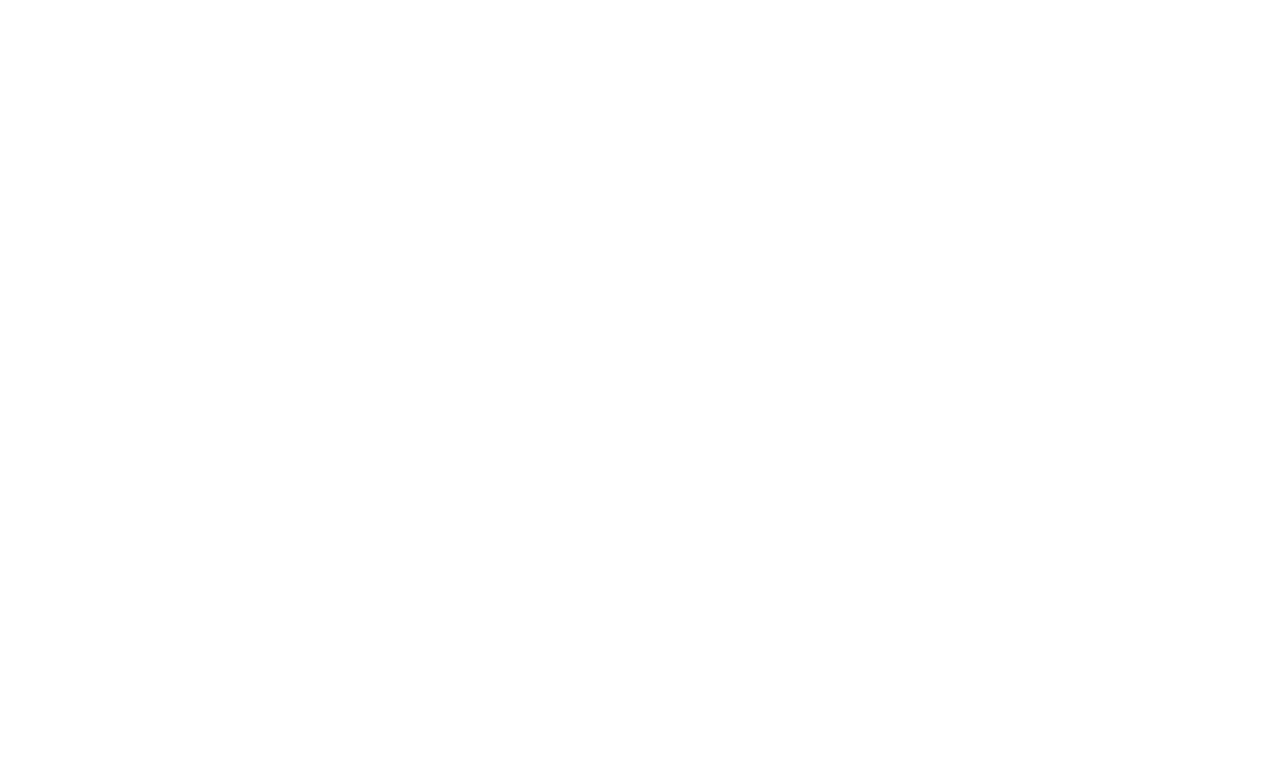
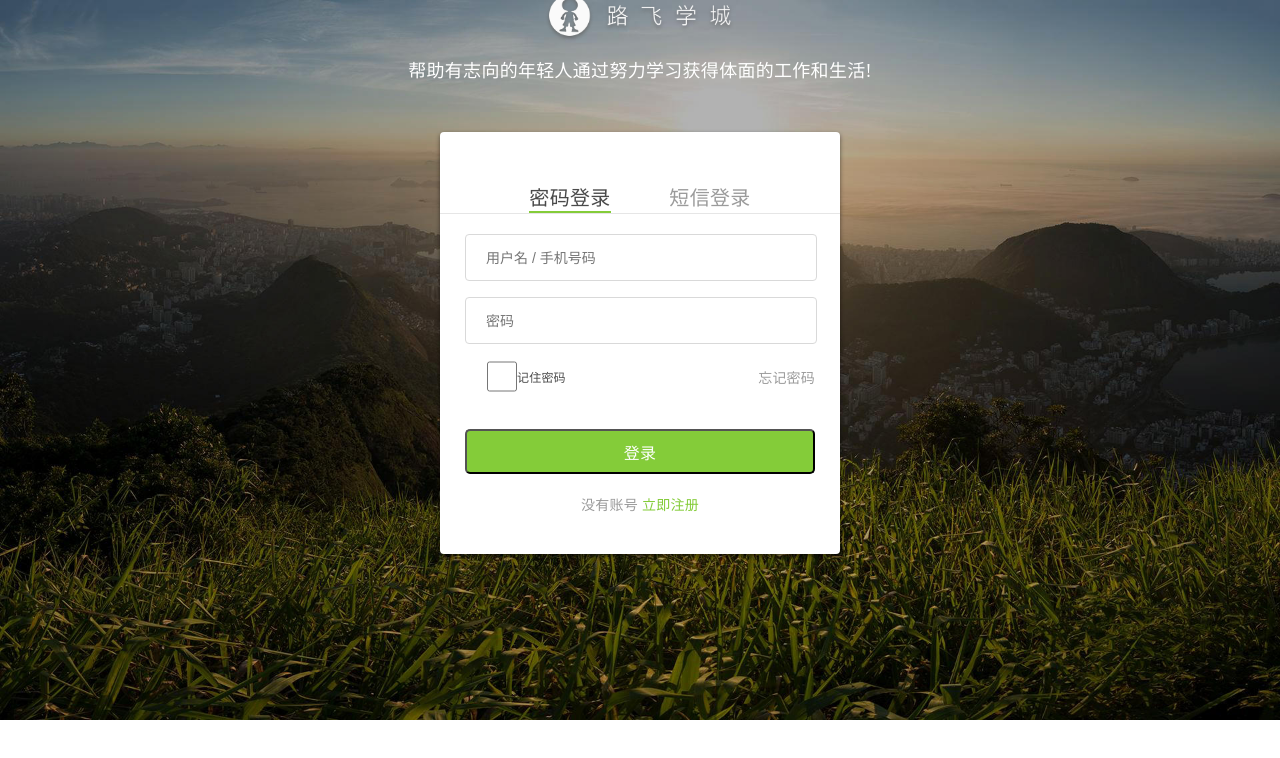
Before and after one commit to Pi-pizhu/luffy_pc, a Vue app: page /user/login in a window 1280 px wide. Shown: the top 758 px of the page. Built offline with nearby package versions, Linux system fonts and the light colour scheme; the HTML template or start-up script is replaced by a standard one.

Commit message:
添加登录页面

```diff
--- /dev/null
+++ b/src/components/Login.vue
@@ -0,0 +1,213 @@
+<template>
+<!-- bug：
+1.点击短信登录:顶部tab下划线标识没有切换过去
+2.点击登录按钮没有反应
+3.登录按钮有黑边
+ -->
+    <div class="login box">
+        <img src="../../static/image/Loginbg.3377d0c.jpg" alt="">
+        <div class="login">
+            <div class="login-title">
+                <img src="../../static/image/Logotitle.1ba5466.png" alt="">
+                <p>帮助有志向的年轻人通过努力学习获得体面的工作和生活!</p>
+            </div>
+            <div class="login_box">
+                <div class="title">
+                    <span @click="login_type=0">密码登录</span>
+                    <span @click="login_type=1">短信登录</span>
+                </div>
+                <div class="inp" v-if="login_type==0">
+                    <input v-model = "username" type="text" placeholder="用户名 / 手机号码" class="user">
+                    <input v-model = "password" type="password" name="" class="pwd" placeholder="密码">
+                    <div id="geetest1"></div>
+                    <div class="rember">
+                        <p>
+                            <input type="checkbox" class="no" name="a"/>
+                            <span>记住密码</span>
+                        </p>
+                        <p>忘记密码</p>
+                    </div>
+                    <button class="login_btn">登录</button>
+                    <p class="go_login" >没有账号 <span>立即注册</span></p>
+                </div>
+                <div class="inp" v-show="login_type==1">
+                    <input v-model = "username" type="text" placeholder="手机号码" class="user">
+                    <input v-model = "password"  type="text" class="pwd" placeholder="短信验证码">
+          <button id="get_code">获取验证码</button>
+                    <button class="login_btn">登录</button>
+                    <p class="go_login" >没有账号 <span>立即注册</span></p>
+                </div>
+            </div>
+        </div>
+    </div>
+</template>
+
+<script>
+export default {
+  name: 'Login',
+  data(){
+    return {
+        // 通过login_type来控制展示密码登录还是短信登录
+        login_type: 0,
+        username:"",
+        password:"",
+    }
+  },
+
+  methods:{
+
+  },
+
+};
+</script>
+
+<style scoped>
+.box{
+    width: 100%;
+  height: 100%;
+    position: relative;
+  overflow: hidden;
+}
+.box img{
+    width: 100%;
+  min-height: 100%;
+}
+.box .login {
+    position: absolute;
+    width: 500px;
+    height: 400px;
+    top: 0;
+    left: 0;
+  margin: auto;
+  right: 0;
+  bottom: 0;
+  top: -338px;
+}
+.login .login-title{
+     width: 100%;
+    text-align: center;
+}
+.login-title img{
+    width: 190px;
+    height: auto;
+}
+.login-title p{
+    font-family: PingFangSC-Regular;
+    font-size: 18px;
+    color: #fff;
+    letter-spacing: .29px;
+    padding-top: 10px;
+    padding-bottom: 50px;
+}
+.login_box{
+    width: 400px;
+    height: auto;
+    background: #fff;
+    box-shadow: 0 2px 4px 0 rgba(0,0,0,.5);
+    border-radius: 4px;
+    margin: 0 auto;
+    padding-bottom: 40px;
+}
+.login_box .title{
+    font-size: 20px;
+    color: #9b9b9b;
+    letter-spacing: .32px;
+    border-bottom: 1px solid #e6e6e6;
+     display: flex;
+        justify-content: space-around;
+        padding: 50px 60px 0 60px;
+        margin-bottom: 20px;
+        cursor: pointer;
+}
+.login_box .title span:nth-of-type(1){
+    color: #4a4a4a;
+        border-bottom: 2px solid #84cc39;
+}
+
+.inp{
+    width: 350px;
+    margin: 0 auto;
+}
+.inp input{
+    border: 0;
+    outline: 0;
+    width: 100%;
+    height: 45px;
+    border-radius: 4px;
+    border: 1px solid #d9d9d9;
+    text-indent: 20px;
+    font-size: 14px;
+    background: #fff !important;
+}
+.inp input.user{
+    margin-bottom: 16px;
+}
+.inp .rember{
+     display: flex;
+    justify-content: space-between;
+    align-items: center;
+    position: relative;
+    margin-top: 10px;
+}
+.inp .rember p:first-of-type{
+    font-size: 12px;
+    color: #4a4a4a;
+    letter-spacing: .19px;
+    margin-left: 22px;
+    display: -ms-flexbox;
+    display: flex;
+    -ms-flex-align: center;
+    align-items: center;
+    /*position: relative;*/
+}
+.inp .rember p:nth-of-type(2){
+    font-size: 14px;
+    color: #9b9b9b;
+    letter-spacing: .19px;
+    cursor: pointer;
+}
+
+.inp .rember input{
+    outline: 0;
+    width: 30px;
+    height: 45px;
+    border-radius: 4px;
+    border: 1px solid #d9d9d9;
+    text-indent: 20px;
+    font-size: 14px;
+    background: #fff !important;
+}
+
+.inp .rember p span{
+    display: inline-block;
+  font-size: 12px;
+  width: 100px;
+  /*position: absolute;*/
+/*left: 20px;*/
+
+}
+#geetest{
+    margin-top: 20px;
+}
+.login_btn{
+     width: 100%;
+    height: 45px;
+    background: #84cc39;
+    border-radius: 5px;
+    font-size: 16px;
+    color: #fff;
+    letter-spacing: .26px;
+    margin-top: 30px;
+}
+.inp .go_login{
+    text-align: center;
+    font-size: 14px;
+    color: #9b9b9b;
+    letter-spacing: .26px;
+    padding-top: 20px;
+}
+.inp .go_login span{
+    color: #84cc39;
+    cursor: pointer;
+}
+</style>
--- a/src/components/common/Header.vue
+++ b/src/components/common/Header.vue
@@ -19,7 +19,7 @@
               <span><router-link to="/cart">购物车</router-link></span>
             </div>
             <div class="login-box full-left">
-              <span>登录</span>
+              <router-link to="/user/login">登录</router-link>
               &nbsp;|&nbsp;
               <span>注册</span>
             </div>
--- a/src/router/index.js
+++ b/src/router/index.js
@@ -1,6 +1,7 @@
 import Vue from 'vue'
 import Router from 'vue-router'
 import Home from '../components/Home'
+import Login from '../components/Login'
 Vue.use(Router)
 
 export default new Router({
@@ -15,6 +16,11 @@
             path: '/home',
             name: "Home",
             component: Home,
+        },
+        {
+            path: '/user/login',
+            name: "Login",
+            component: Login,
         }
     ]
 })
```
Also changed, not shown: static/image/Loginbg.3377d0c.jpg (added), static/image/Logotitle.1ba5466.png (added).
